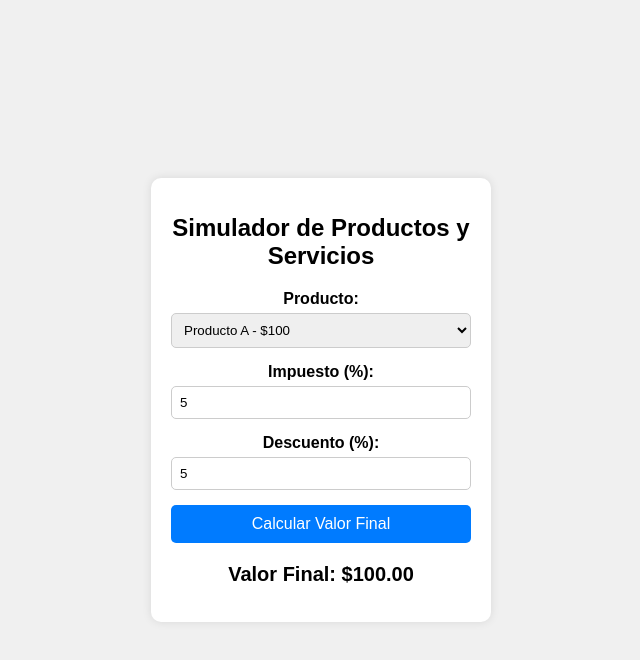
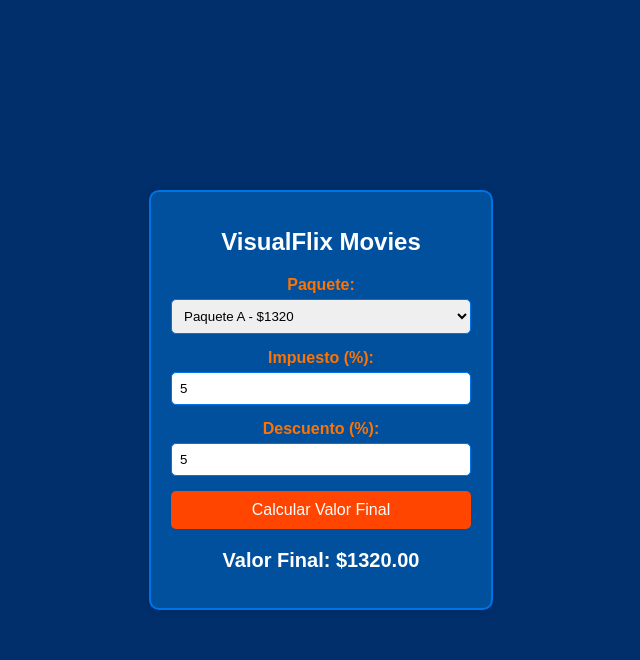
Before and after one commit to kumikocaro/simulador, a plain HTML site: page index.html in a window 1280 px wide. Both pictures are taken after typing "5", "5" into the empty fields and a click on the button "Calcular Valor Final". Shown: the whole page, without its empty margins (319-959 px from the left). Drawn offline with Linux system fonts and the light colour scheme.

Commit message:
agregando valores y funciones

```diff
--- a/index.html
+++ b/index.html
@@ -1,4 +1,6 @@
 <!DOCTYPE html>
+<html lang="en">
+<head><!DOCTYPE html>
     <html lang="es">
     <head>
         <meta charset="UTF-8">
@@ -8,14 +10,10 @@
     </head>
     <body>
         <div class="contenedor">
-        <h1>Simulador de Productos y Servicios</h1>
+            <h1>VisualFlix Movies</h1>
             <div class="grupo-formulario">
-            <label for="producto">Producto:</label>
-            <select id="producto">
-                <option value="100">Producto A - $100</option>
-                <option value="200">Producto B - $200</option>
-                <option value="300">Producto C - $300</option>
-            </select>
+                <label for="paquete">Paquete:</label>
+                <select id="paquete"></select>
             </div>
             <div class="grupo-formulario">
                 <label for="impuesto">Impuesto (%):</label>
--- a/js/main.js
+++ b/js/main.js
@@ -1,16 +1,41 @@
-document.getElementById('calcular').addEventListener('click', function() {
-    const valorProducto = parseFloat(document.getElementById('producto').value);
+document.addEventListener('DOMContentLoaded', function() {
+    const paquetes = [
+        { nombre: "Paquete A", precio: 1320 },
+        { nombre: "Paquete B", precio: 2000 },
+        { nombre: "Paquete C", precio: 2500 }
+    ];
+
+    llenarSelectPaquetes(paquetes);
+    document.getElementById('calcular').addEventListener('click', calcularValorFinal);
+});
+
+function llenarSelectPaquetes(paquetes) {
+    const selectPaquete = document.getElementById('paquete');
+    paquetes.forEach(paquete => {
+        const option = document.createElement('option');
+        option.value = paquete.precio;
+        option.textContent = `${paquete.nombre} - $${paquete.precio}`;
+        selectPaquete.appendChild(option);
+    });
+}
+
+function calcularValorFinal() {
+    const valorPaquete = parseFloat(document.getElementById('paquete').value);
     const porcentajeImpuesto = parseFloat(document.getElementById('impuesto').value) || 0;
     const porcentajeDescuento = parseFloat(document.getElementById('descuento').value) || 0;
 
-    if (isNaN(valorProducto)) {
-        alert('Por favor seleccione un producto válido.');
+    if (isNaN(valorPaquete)) {
+        alert('Por favor seleccione un paquete válido.');
         return;
     }
 
-    const montoImpuesto = valorProducto * (porcentajeImpuesto / 100);
-    const montoDescuento = valorProducto * (porcentajeDescuento / 100);
-    const precioFinal = valorProducto + montoImpuesto - montoDescuento;
+    const montoImpuesto = calcularMonto(valorPaquete, porcentajeImpuesto);
+    const montoDescuento = calcularMonto(valorPaquete, porcentajeDescuento);
+    const precioFinal = valorPaquete + montoImpuesto - montoDescuento;
 
     document.getElementById('precioFinal').textContent = precioFinal.toFixed(2);
-});
+}
+
+function calcularMonto(base, porcentaje) {
+    return base * (porcentaje / 100);
+}
--- a/styles.css
+++ b/styles.css
@@ -1,6 +1,6 @@
 body {
     font-family: Arial, sans-serif;
-    background-color: #f0f0f0;
+    background-color: #002f6c; /* Azul Marino */
     display: flex;
     justify-content: center;
     align-items: center;
@@ -9,17 +9,19 @@
 }
 
 .contenedor {
-    background-color: #fff;
+    background-color: #00509e; /* Azul Medio */
     padding: 20px;
     border-radius: 10px;
     box-shadow: 0 0 10px rgba(0, 0, 0, 0.1);
     width: 300px;
     text-align: center;
+    border: 2px solid #0073e6; /* Azul Claro */
 }
 
 h1 {
     font-size: 24px;
     margin-bottom: 20px;
+    color: #fff; /* Blanco para el texto */
 }
 
 .grupo-formulario {
@@ -30,21 +32,22 @@
     display: block;
     font-weight: bold;
     margin-bottom: 5px;
+    color: #ff7300; /* Naranja Claro */
 }
 
 select, input {
     width: 100%;
     padding: 8px;
     box-sizing: border-box;
-    border: 1px solid #ccc;
+    border: 1px solid #0073e6; /* Azul Claro */
     border-radius: 5px;
 }
 
 button {
     width: 100%;
     padding: 10px;
-    background-color: #007bff;
-    color: #fff;
+    background-color: #ff4500; /* Naranja Oscuro */
+    color: #fff; /* Blanco */
     border: none;
     border-radius: 5px;
     cursor: pointer;
@@ -52,7 +55,7 @@
 }
 
 button:hover {
-    background-color: #0056b3;
+    background-color: #ff7300; /* Naranja Claro */
 }
 
 .resultado {
@@ -61,4 +64,5 @@
 
 h2 {
     font-size: 20px;
+    color: #fff; /* Blanco para el texto */
 }
```
Lines whose indentation alone changed are shown as unchanged.
